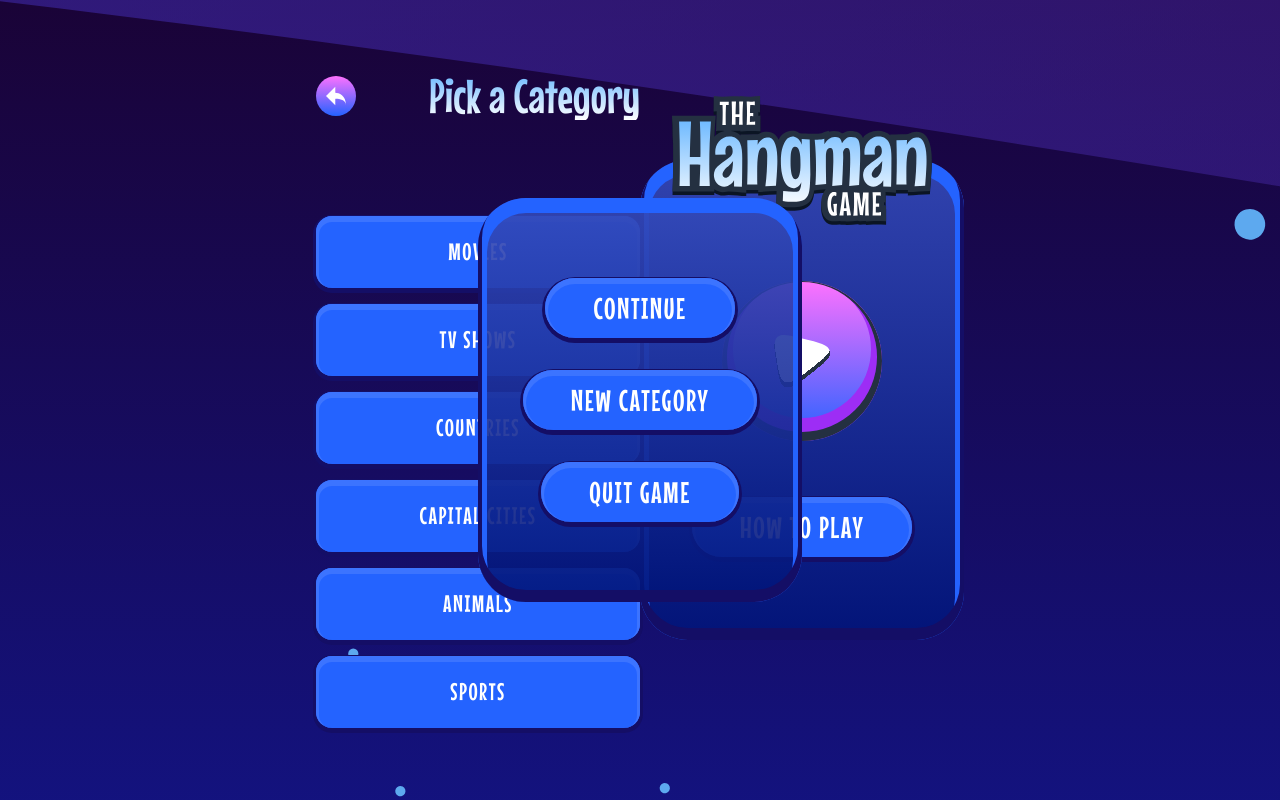
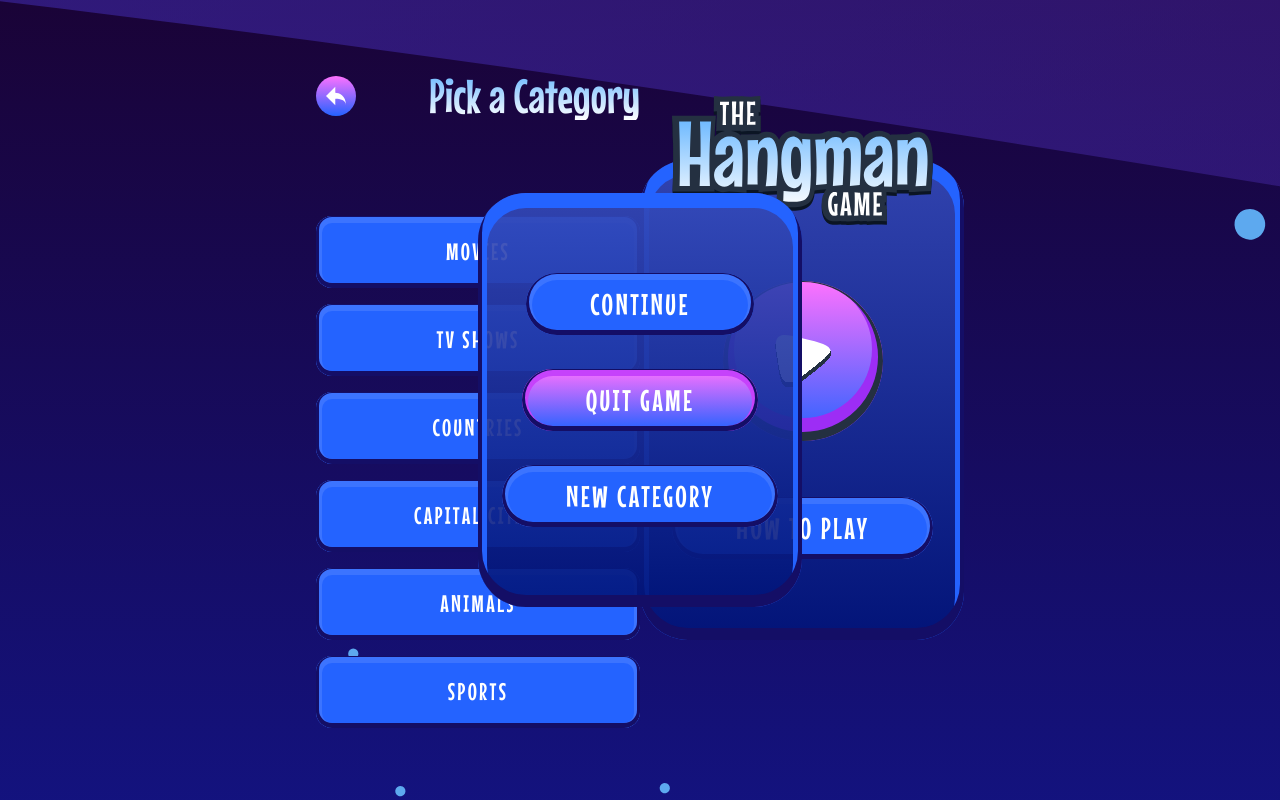
Before and after one commit to keremenen/hangman, a React (Vite) app: page / in a window 1280 px wide. Built offline with nearby package versions, Linux system fonts and the light colour scheme.

Commit message:
Refactor button component

```diff
--- a/package.json
+++ b/package.json
@@ -10,6 +10,7 @@
     "preview": "vite preview"
   },
   "dependencies": {
+    "class-variance-authority": "^0.7.0",
     "clsx": "^2.1.1",
     "react": "^18.3.1",
     "react-dom": "^18.3.1",
--- a/src/App.tsx
+++ b/src/App.tsx
@@ -13,10 +13,10 @@ function App() {
           {/* <div className="absolute">
             <Heading className="text-8xl">Paused</Heading>
           </div> */}
-          <div className="flex flex-col items-center gap-8">
+          <div className="flex flex-col items-center gap-[34px]">
             <Button>Continue</Button>
+            <Button variant="secondary">Quit Game</Button>
             <Button>New Category</Button>
-            <Button>Quit Game</Button>
           </div>
         </div>
       </section>
--- a/src/components/button.tsx
+++ b/src/components/button.tsx
@@ -1,17 +1,46 @@
+import { cva } from "class-variance-authority";
 import { cn } from "../lib/utils";
+import { ButtonHTMLAttributes } from "react";
 
-type ButtonProps = {
+type ButtonProps = ButtonHTMLAttributes<HTMLButtonElement> & {
   children: string;
   className?: string;
+  variant?: "default" | "secondary" | "square";
+  size?: "default" | "full";
 };
 
-export default function Button({ children, className }: ButtonProps) {
+const buttonVariants = cva(
+  "px-16 py-2 text-3xl uppercase tracking-[2.3px] rounded-full min-h-[62px] whitespace-nowrap disabled:opacity-50 disabled:pointer-events-none transition-color ease-in-out duration-200",
+  {
+    variants: {
+      variant: {
+        default: "bg-blue shadow-primary hover:brightness-125",
+        secondary: "bg-pink-gradient shadow-secondary hover:brightness-125",
+        square: "rounded-2xl py-5 text-2xl",
+      },
+      size: {
+        default: "w-auto",
+        full: "w-full",
+      },
+    },
+    defaultVariants: {
+      variant: "default",
+      size: "default",
+    },
+  },
+);
+
+export default function Button({
+  variant,
+  size,
+  className,
+  children,
+  ...props
+}: ButtonProps) {
   return (
     <button
-      className={cn(
-        `shadow-button bg-blue rounded-full px-12 py-3 text-3xl uppercase tracking-[1.5px]`,
-        className,
-      )}
+      className={cn(buttonVariants({ variant, size, className }))}
+      {...props}
     >
       {children}
     </button>
--- a/src/components/category-pick-board.tsx
+++ b/src/components/category-pick-board.tsx
@@ -22,7 +22,11 @@ export default function CategoryPickBoard() {
       </HeaderWrapper>
       <section className="grid gap-4">
         {hangmanCategories.map((category) => (
-          <Button key={category} className="rounded-2xl py-5 text-2xl">
+          <Button
+            key={category}
+            size="full"
+            className="rounded-2xl py-5 text-2xl"
+          >
             {category}
           </Button>
         ))}
--- a/tailwind.config.js
+++ b/tailwind.config.js
@@ -20,10 +20,8 @@ export default {
         'pink-gradient': `linear-gradient(#fe71fe, #2462ff)`,
       },
       boxShadow: {
-        // Add inner shadow with position X: 0, Y: 0, blur: 0, spread: 6, color: #CFD8DC
-        'custom': 'inset 0 4px 0 3px #3c74ff, 0 2px 0 3px #140e66',
-        'button':'inset 0px 3px 0 3px #3c74ff, 0 2px 0 3px #140e66;',
-        'button-2': 'inset 0 1px 0 5px #140E66'
+        'primary':'inset 0 -2px 0 3px #140e66, inset 0px 1px 0 6px #3c74ff ',
+        'secondary': ' inset 0 -2px 0 3px #140E66,  inset 0 1px 0 6px #C642FB ',
       },
       //
     },
```
Also changed, not shown: 1 other file (tests, documents, lock files or other folders).
